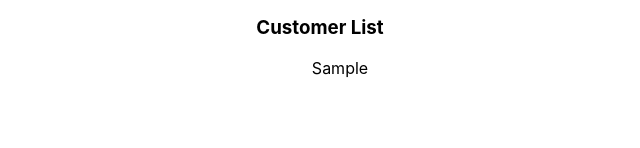
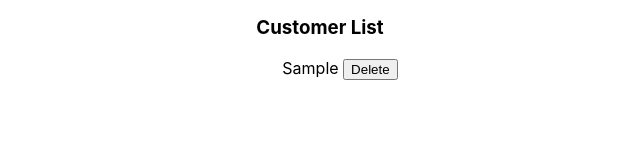
Before and after one commit to FathimaAhla/React-Redux-Customer-Add-Delete, a React (Create React App) app: page / in a window 1280 px wide. Both pictures are taken after typing "Sample" into the empty fields and a click on the button "Add". Shown: the part 148-296 px from the top of the page, without its empty margins (320-960 px from the left). Built offline with nearby package versions, Linux system fonts and the light colour scheme.

Commit message:
feat: add delete button and delete function

```diff
--- a/src/CustomerView.js
+++ b/src/CustomerView.js
@@ -1,15 +1,21 @@
 import React from "react";
-import { useSelector } from "react-redux";
+import { useDispatch, useSelector } from "react-redux";
+import { deleteCustomer } from "./slices/customerSlices";
 
 export default function CustomerView() {
     const customers = useSelector((state) => state.customers);
+    const dispatch = useDispatch();
+
+    function deleteHandler(index) {
+        dispatch(deleteCustomer(index))
+    }
 
     return (
         <div>
             <h3>Customer List</h3>
             <ul style={{ listStyle: 'none' }}>
                 {
-                    customers.map((customer) => <li>{customer}</li>)
+                    customers.map((customer, index) => <li>{customer}  <button onClick={() => deleteHandler(index)}>Delete</button></li>)
                 }
             </ul>
         </div>
--- a/src/slices/customerSlices.js
+++ b/src/slices/customerSlices.js
@@ -10,11 +10,15 @@ const customerSlice = createSlice({
         // make input changes
         addCustomer(state, action) {
             state.push(action.payload)
+        },
+        deleteCustomer(state, action) {
+            const deleteIndex = action.payload;
+            return state.filter((val, index) => index !== deleteIndex)
         }
     }
 
 })
 
 // exporting action creator & reducer
-export const {addCustomer} = customerSlice.actions;
+export const {addCustomer, deleteCustomer} = customerSlice.actions;
 export default customerSlice.reducer;
```
